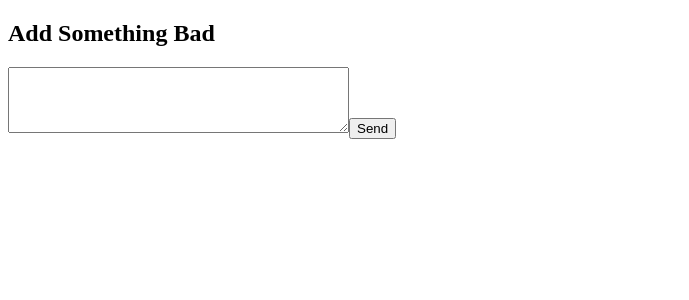
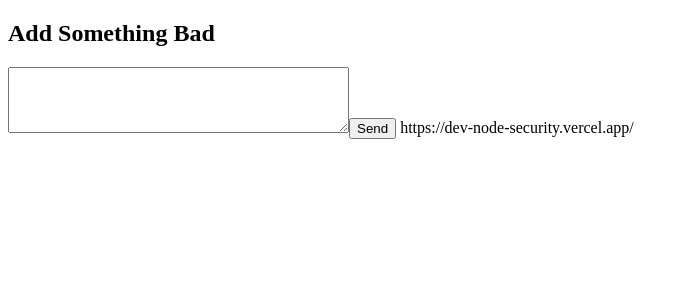
Before and after one commit to ddotx/dev-security-front-ng, an Angular app: page / in a window 1280 px wide. Shown: the top 300 px of the page, without its empty margins (0-689 px from the left). Built offline with nearby package versions, Linux system fonts and the light colour scheme.

Commit message:
update api_url

```diff
--- a/src/app/app.component.html
+++ b/src/app/app.component.html
@@ -1,3 +1,4 @@
 <h2>Add Something Bad</h2>
 <textarea #input cols="40" rows="4"></textarea>
 <button (click)="submitForm()">Send</button>
+{{API_URL}}
--- a/src/app/app.component.ts
+++ b/src/app/app.component.ts
@@ -10,7 +10,8 @@ export class AppComponent {
 
   title = 'security-node';
   // readonly API_URL = 'http://localhost:3000'
-  API_URL = 'https://test.salesforce.com/servlet/servlet.WebToLead?encoding=UTF-8'
+  API_URL = 'https://dev-node-security.vercel.app/'
+  // API_URL = 'https://test.salesforce.com/servlet/servlet.WebToLead?encoding=UTF-8'
   @ViewChild('input') inputData: ElementRef
 
   constructor(private http: HttpClient){}
```
